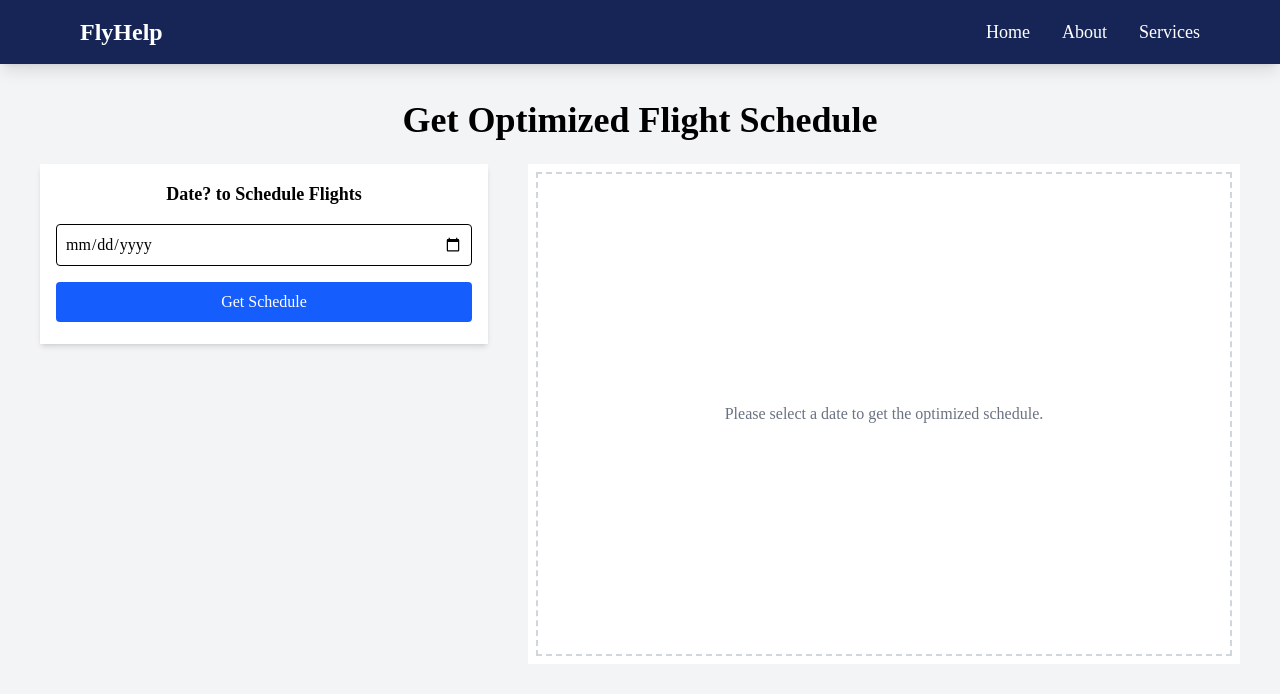
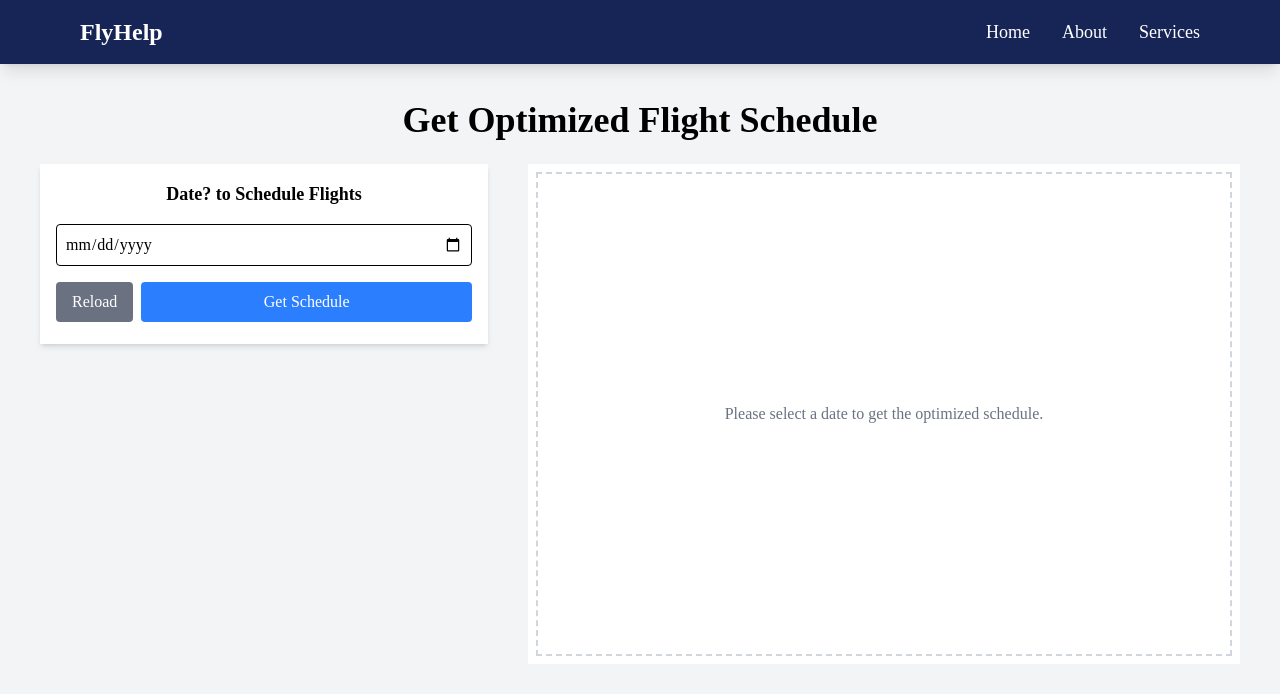
Before and after one commit to suranjan2003/FlyHelp, a React (Vite) app in the folder frontend/: page /scheduling in a window 1280 px wide. Shown: the top 694 px of the page. Built offline with nearby package versions, Linux system fonts and the light colour scheme.

Commit message:
added reload button in scheduling

```diff
--- a/frontend/src/components/ScheduleForm.jsx
+++ b/frontend/src/components/ScheduleForm.jsx
@@ -42,9 +42,17 @@ const ScheduleForm = ({ setSchedule, setIsLoading, setShowNoResult }) => {
 				required
 				className="w-full p-2 border rounded"
 			/>
-			<button type="submit" className="w-full bg-blue-600 text-white p-2 rounded hover:bg-blue-700 cursor-pointer transition">
+			<div className="flex gap-2 justify-end">
+			<button
+					onClick={() => window.location.reload()}
+					className="px-4 py-2 bg-gray-500 text-white rounded hover:bg-gray-600 transition cursor-pointer"
+				>
+					Reload
+				</button>
+			<button type="submit" className="w-full bg-blue-500 text-white p-2 rounded hover:bg-blue-600 cursor-pointer transition">
 				Get Schedule
 			</button>
+			</div>
 		</form>
 	);
 };
```
